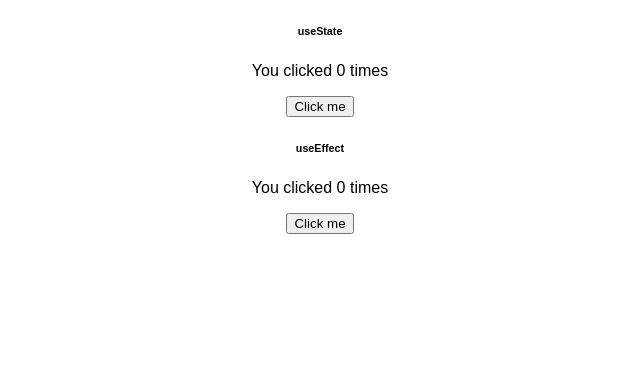
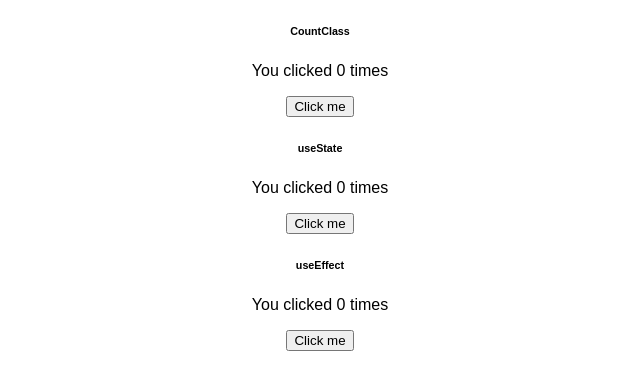
Before and after one commit to nunuji123/react-demo, a React (Create React App) app: page /hook in a window 1280 px wide. Shown: the top 390 px of the page, without its empty margins (320-960 px from the left). Built offline with nearby package versions, Linux system fonts and the light colour scheme.

Commit message:
hook-eslint add

```diff
--- a/package.json
+++ b/package.json
@@ -5,6 +5,7 @@
   "keywords": [],
   "main": "src/index.js",
   "dependencies": {
+    "eslint-plugin-react-hooks": "4.3.0",
     "react": "17.0.2",
     "react-dom": "17.0.2",
     "react-router-dom": "6.2.1",
--- /dev/null
+++ b/src/pages/classDemo/countClass.js
@@ -0,0 +1,33 @@
+import React from "react";
+
+export default class CountClass extends React.Component {
+  constructor(props) {
+    super(props);
+    this.state = {
+      count: 0
+    };
+  }
+  componentDidMount() {
+    document.title = `You clicked ${this.state.count} times`;
+  }
+  componentDidUpdate() {
+    document.title = `You clicked ${this.state.count} times`;
+  }
+  render() {
+    return (
+      <div>
+        <h6>CountClass</h6>
+        <p>You clicked {this.state.count} times</p>
+        <button
+          onClick={() =>
+            this.setState({
+              count: this.state.count + 1
+            })
+          }
+        >
+          Click me
+        </button>
+      </div>
+    );
+  }
+}
--- a/src/pages/hook/index.js
+++ b/src/pages/hook/index.js
@@ -1,8 +1,10 @@
 import UseStateHook from "./useState";
 import UseEffectHook from "./useEffect";
+import CountClass from "../classDemo/countClass";
 export default function App() {
   return (
     <div className="hook">
+      <CountClass></CountClass>
       <UseStateHook></UseStateHook>
       <UseEffectHook></UseEffectHook>
     </div>
--- a/src/pages/hook/useEffect/index.js
+++ b/src/pages/hook/useEffect/index.js
@@ -2,7 +2,7 @@ import React, { useState, useEffect } from "react";
 export default function UseStateHook() {
   // 声明一个叫count的state变量
   const [count, setCount] = useState(0);
-  // 相当于 componentDidMount componentDidUpdate
+  // 相当于 componentDidMount componentDidUpdate componentWillUnmount
   useEffect(() => {
     // 使用浏览器的API更新页面标题
     document.title = `You clicked ${count} times`;
```
Also changed, not shown: .eslintrc.js (added), 1 other file (tests, documents, lock files or other folders).
